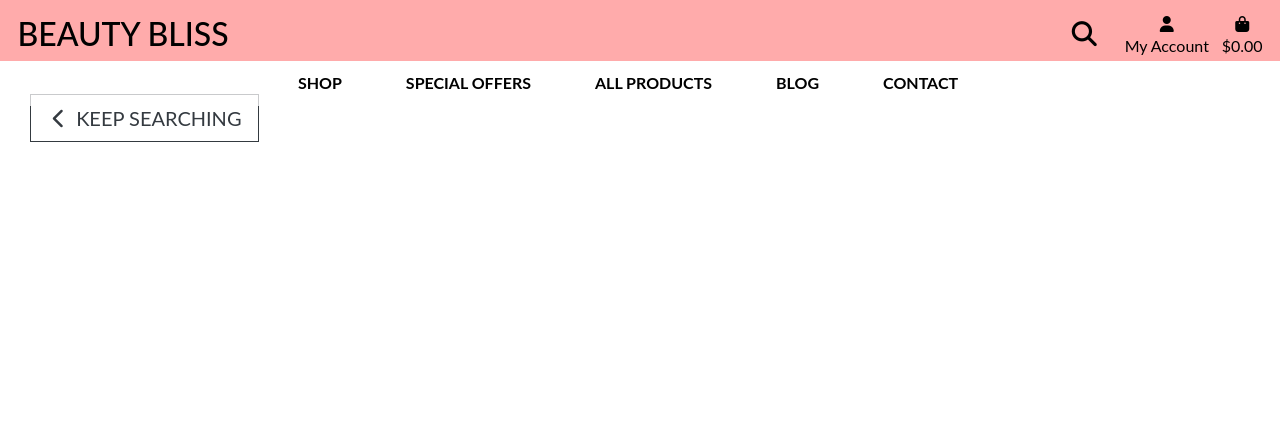
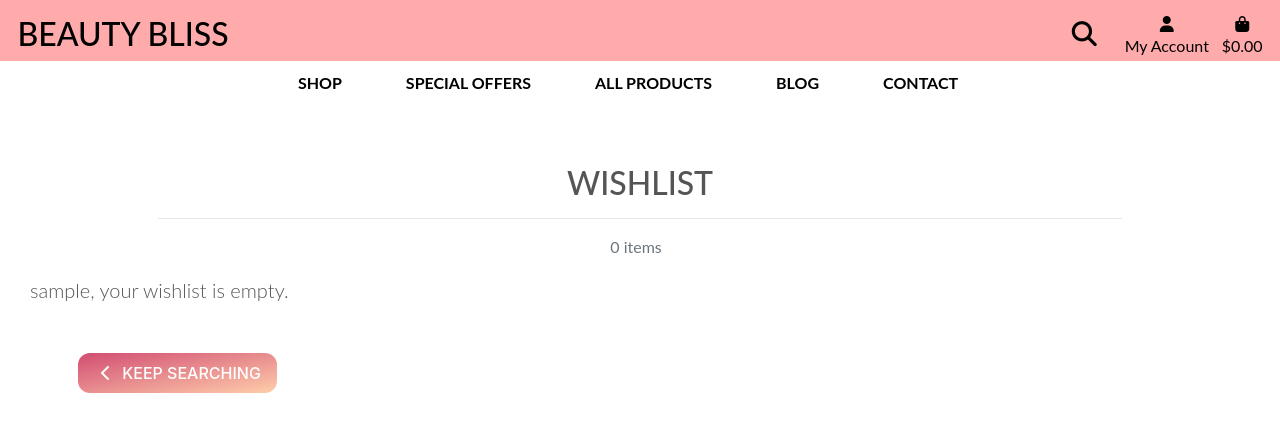
Before and after one commit to Kristaal/ecommerce-website, a Django app: page /products/wishlist/ in a window 1280 px wide. Shown: the top 432 px of the page. Run offline with Django 3.2, Linux system fonts and the light colour scheme; the visitor is signed in with stand-in values (Sample User, id 1); data that the repository does not hold is empty; some libraries are stand-ins or nearby versions; some web fonts are replaced.

Commit message:
Change template for wishlist

```diff
--- a/products/templates/products/wishlist.html
+++ b/products/templates/products/wishlist.html
@@ -5,23 +5,30 @@
     <link rel="stylesheet" href="#">
 {% endblock %}
 
+{% block page_header %}
+    <div class="container header-container">
+        <div class="row">
+            <div class="col text-center">
+                <h2 class="logo-font">Wishlist</h2>
+                <hr>
+            </div>
+        </div>
+    </div>
+{% endblock %}
+
 {% block content %}
+<div class="row pr-2">
+    <div class="col align-self-center text-center text-muted">{{ items_count }} items</div>
+</div>
 <div class="container-fluid my-3">
-
     <div class="row">
         <div class="col">
             {% if wishlist %}
             <div class="card">
                 <div class="row">
-                    <div class="col-md-8 cart">
-                        <div class="title">
-                            <div class="row pr-2">
-                                <div class="col"><h4><b>Wishlist</b></h4></div>
-                                <div class="col align-self-center text-right text-muted">{{ items_count }} items</div>
-                            </div>
-                        </div>
+                    <div class="col-md-12 cart">
                         {% for item in wishlist %}
-                        <div class="row border-top border-bottom">
+                        <div class="row text-center border-top border-bottom">
                             <div class="row align-items-center bag-item-row">
                                 <div class="col-3">
                                     <img class="img-fluid" src="{{ item.product.image.url }}">
@@ -38,7 +45,7 @@
                                             </div>
                                         </div>
                                         <div class="col-md-6 col-lg-3">
-                                            <a href="{% url 'remove_from_wishlist' item.id %}"><i class="fas fa-trash fa-2x"></i></a>
+                                            <a href="{% url 'remove_from_wishlist' item.id %}"><i class="fas fa-trash text-muted "></i></a>
                                         </div>
                                         <div class="col-md-6 col-lg-3">
                                             <form action="{% url 'add_to_bag' item.product.id %}" method="POST">
@@ -46,7 +53,7 @@
                                                 <select class="d-none" name="quantity">
                                                     <option>1</option>
                                                 </select>
-                                                <button class="btn btn-link text-muted" type="submit"><i class="fa-brands fa-opencart fa-2x"></i></button>
+                                                <button class="btn btn-link text-muted" type="submit"><i class="fa-solid fa-cart-shopping text-muted"></i></button>
                                                 <input type="hidden" name="redirect_url" value="{{ request.path }}">
                                             </form>
                                         </div>
@@ -56,7 +63,7 @@
                         </div>
                         {% endfor %}
                         <div class="back-to-shop">
-                            <a href="{% url 'products' %}" class="btn btn-outline-black rounded-0 btn-lg">
+                            <a href="{% url 'products' %}" class="button-62 mt-5 ml-5 mb-5">
                                 <span class="icon">
                                     <i class="fas fa-chevron-left"></i>
                                 </span>
@@ -68,7 +75,7 @@
             </div>
             {% else %}
                 <p class="lead mb-5">{{ user.username}}, your wishlist is empty.</p>
-                <a href="{% url 'products' %}" class="btn btn-outline-dark rounded-0 btn-lg">
+                <a href="{% url 'products' %}" class="button-62 ml-5">
                     <span class="icon">
                         <i class="fas fa-chevron-left"></i>
                     </span>
```
